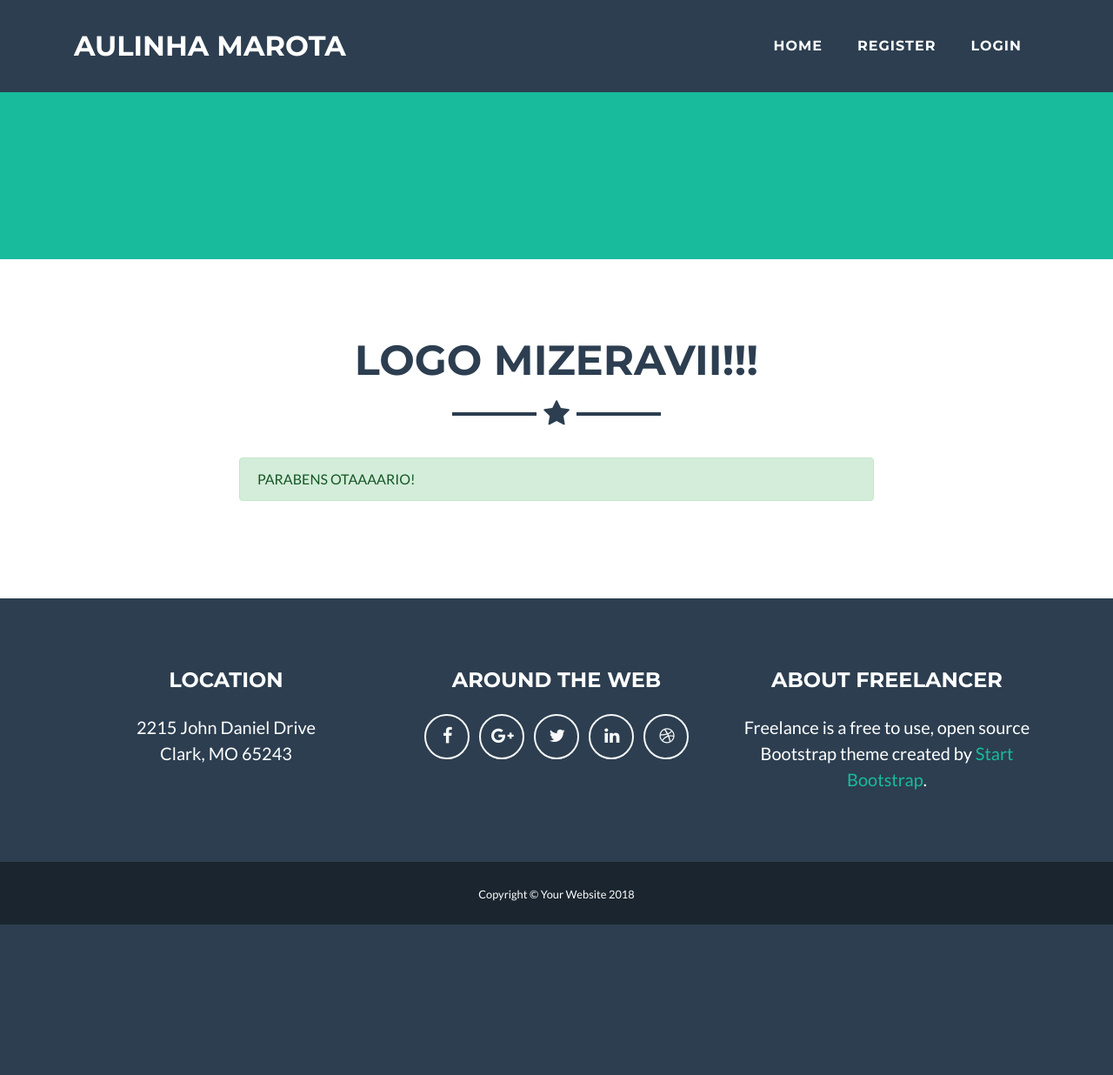
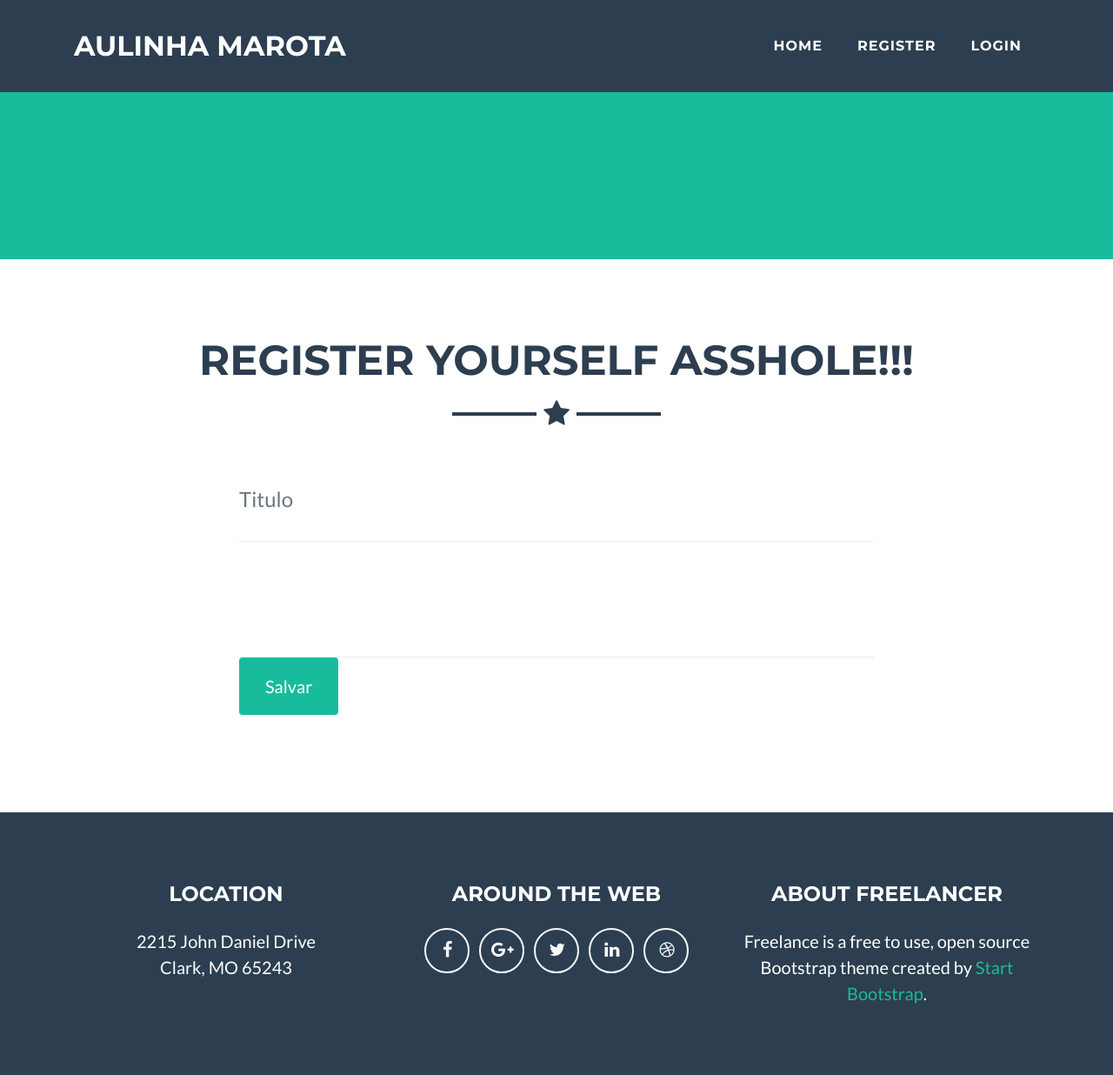
Before and after one commit to Wiuu/pedreirosvirtuais101, a PHP site: template Views/partes/home.php in a window 1280 px wide. Shown: the top 1236 px of the page at 87% size. Before the commit the page ends 1063 px from the top, so only its background shows below. Run offline with PHP 8.4, Linux system fonts and the light colour scheme; the template is opened without the code that fills it, so the values that code supplies are empty.

Commit message:
meu primeiro commit

```diff
--- a/Controllers/LoginController.php
+++ b/Controllers/LoginController.php
@@ -1,4 +1,5 @@
 <?php
+session_start();
 /**
  * Created by: William Tahira Rabaldeli Santos
  * Company: 2mundos.net
@@ -28,8 +29,6 @@ $teste = new LoginController($_POST);
 $retorno = $teste->pegaUsuarioeAutentica();
 
 if (count($retorno) > 0) {
-
-    session_start();
     $_SESSION['id'] = $retorno[0]['id'];
     $_SESSION['nome'] = $retorno[0]['nome'];
     $_SESSION['sobrenome'] = $retorno[0]['sobrenome'];
--- a/Views/partes/home.php
+++ b/Views/partes/home.php
@@ -1,5 +1,7 @@
 <?php
-
+//session_start();
+//var_dump($_SESSION);
+//exit;
 //
 //    if(empty(session_id())) {
 //        $fodase = urlencode("você nao ta logado, pilantra");
@@ -10,18 +12,35 @@
 //        ';
 //    }
 ?>
-
+<!-- Contact Section -->
 <section id="contact">
     <div class="container">
-    <h2 class="text-center text-uppercase text-secondary mb-0">LOGO MIZERAVII!!!</h2>
+        <h2 class="text-center text-uppercase text-secondary mb-0">Register yourself Asshole!!!</h2>
         <hr class="star-dark mb-5">
         <div class="row">
             <div class="col-lg-8 mx-auto">
-
-<div class="alert alert-success" role="alert">
-    PARABENS OTAAAARIO!
+                <!-- To configure the contact form email address, go to mail/contact_me.php and update the email address in the PHP file on line 19. -->
+                <!-- The form should work on most web servers, but if the form is not working you may need to configure your web server differently. -->
+                <form name="sentMessage" id="contactForm" novalidate="novalidate" method="post" action="Controllers/NoticiaController.php">
+                    <div class="control-group">
+                        <div class="form-group floating-label-form-group controls mb-0 pb-2">
+                            <label>Titulo</label>
+                            <input class="form-control" id="titulo" name="titulo" type="text" placeholder="Titulo" required="required" data-validation-required-message="Please enter your name.">
+                            <p class="help-block text-danger"></p>
                         </div>
-
+                    </div>
+                    <div class="control-group">
+                        <div class="form-group floating-label-form-group controls mb-0 pb-2">
+                            <label>Texto</label>
+                            <textarea class="form-control" id="texto" name="texto" type="text" placeholder="Texto" required="required" data-validation-required-message="Please enter your name.">
+                            </textarea>
+                            <p class="help-block text-danger"></p>
+                        </div>
+                    </div>
+                    <div class="form-group">
+                        <button type="submit" class="btn btn-primary btn-xl" >Salvar</button>
+                    </div>
+                </form>
             </div>
         </div>
     </div>
--- a/index.php
+++ b/index.php
@@ -1,4 +1,5 @@
 <?php
+session_start();
 $argumentos = $_GET;
 
 include_once "Views/partes/cabecalho.php";
```
Also changed, not shown: Controllers/NoticiaController.php (added, +15 -0 lines). Lines whose indentation alone changed are shown as unchanged.
